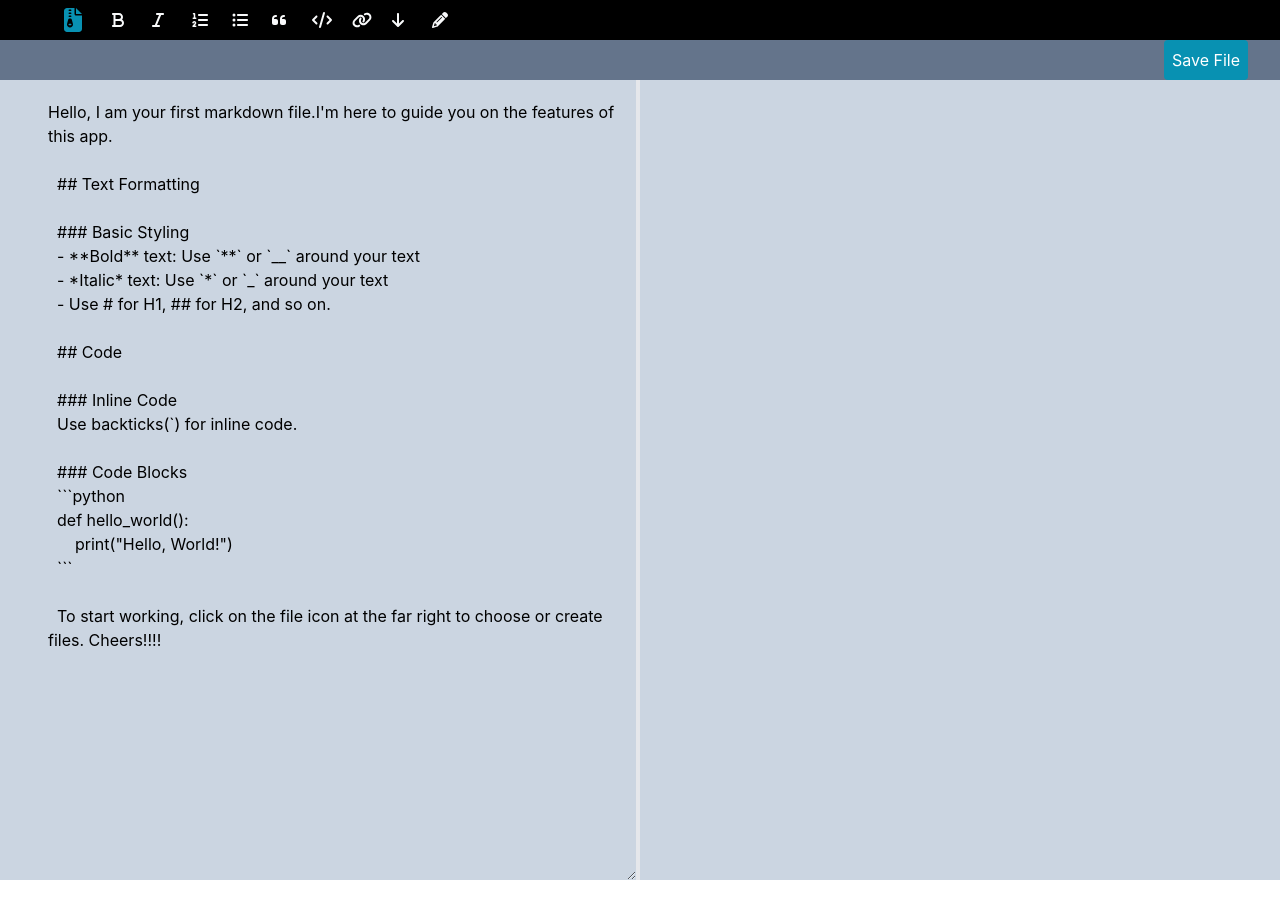
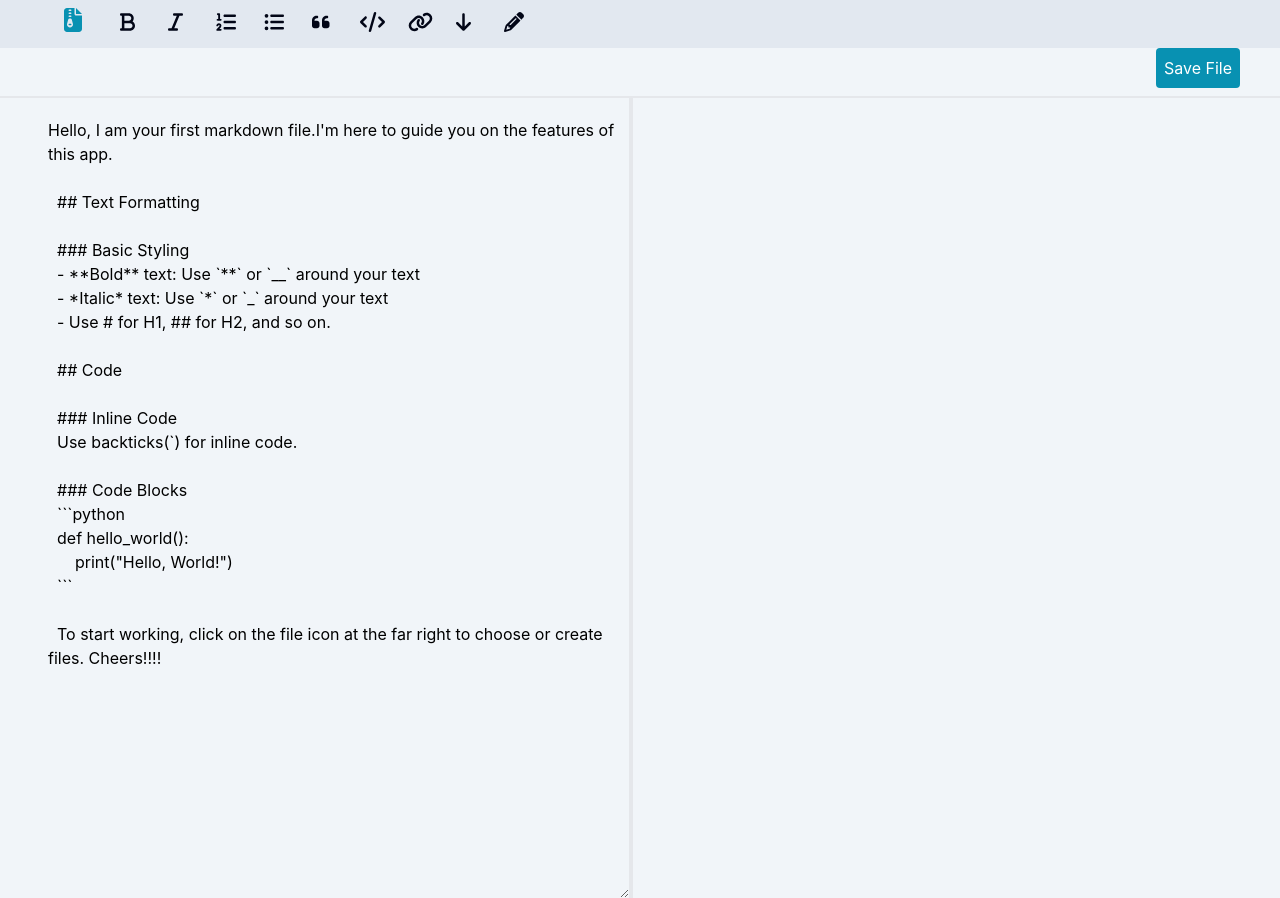
Before and after one commit to hyemiie/markDownEditor, a React (Create React App) app in the folder client/markdown/: page /mainPage in a window 1280 px wide. Built offline with nearby package versions, Linux system fonts and the light colour scheme.

Commit message:
logic update

```diff
--- a/client/markdown/src/components/Mainpage.jsx
+++ b/client/markdown/src/components/Mainpage.jsx
@@ -43,6 +43,7 @@ const Mainpage = () => {
   const [fileStatus, setFileStatus] = useState(false);
   const [fileName, setFileName] = useState("");
   const [currentFile, setCurrentFile] = useState("");
+  const [currentUserName, setCurrentUserName] = useState("");
   const [fileListStatus, setFileListStatus] = useState(false);
   const [isHovered, setIsHovered] = useState(false);
   const [hoveredButton, setHoveredButton] = useState(null);
@@ -137,7 +138,6 @@ const Mainpage = () => {
     }
   };
 
-
   const handleCodeClick = () => {
     if (highlightedText) {
       const Code = `<code>${highlightedText}</code>`;
@@ -204,21 +204,16 @@ const Mainpage = () => {
         token: token,
       });
       console.log("Successful", fileName, token, userInput);
-        alert("File created")
-        console.log('new file response', response)
-        setUserFile(response.data)
+      alert("File created");
+      console.log("new file response", response);
+      setUserFile(response.data);
       setFileStatus(false);
-
-
     } catch (error) {
       console.error("An error occurred:", error);
     }
 
     console.log("Function ended");
   };
-
-
-
 
   const editFile = async () => {
     const userEdit = userInput;
@@ -308,7 +303,7 @@ const Mainpage = () => {
   const getFileId = (fileId) => {
     setSelectedID(fileId);
     console.log("done", selectedID);
-    setUserInput('')
+    setUserInput("");
   };
 
   const getCurrentFile = (fileName) => {
@@ -337,17 +332,14 @@ const Mainpage = () => {
     setFileListStatus(true);
   };
 
-  const checkSmallScreen = () =>{
-
-    setSmallScreen(prevState => !prevState);
-    if(smallScreen){
-    console.log(' small screen true')
+  const checkSmallScreen = () => {
+    setSmallScreen((prevState) => !prevState);
+    if (smallScreen) {
+      console.log(" small screen true");
+    } else {
+      console.log(" small screen false");
     }
-    else{
-      console.log(' small screen false')
-
-    }
-  }
+  };
   useEffect(() => {
     if (selectedID.length < 1) {
       setUserInput(`Hello, I am your first markdown file.I'm here to guide you on the features of this app.
@@ -373,13 +365,19 @@ const Mainpage = () => {
   To start working, click on the file icon at the far right to choose or create files. Cheers!!!!`);
     }
   }, [selectedID]);
+
+  useEffect(() => {
+    const userName = localStorage.getItem("currentUser");
+    setCurrentUserName(userName);
+
+    return () => {};
+  }, []);
+
   return (
-    <div className="flex bg-yellow-600 overflow-x-hidden overflow-y-hidden">
+    <div className="flex overflow-x-hidden overflow-y-hidden">
       <div className="w-full ">
-      <div className="topHeading">
-      <p className="flex flex-wrap  text-gray-50 w-screen h-10 ">
-
-          <div className="flex pl-12 w-screen overflow-auto  bg-black">
+      <div className="sticky top-0 bg-red-400 ">          <p className="flex flex-wrap  text-gray-50 w-screen h-10 ">
+            <div className="flex pl-12 w-screen overflow-auto bg-slate-200 h-12">
               <button
                 className="flex pe-10 pt-2 pl-4 hover:bg-slate-500 w-7  "
                 onClick={() => {
@@ -399,69 +397,75 @@ const Mainpage = () => {
               </button>
 
               <button
-              className="flex pe-10 pt-3 hover:bg-slate-500 w-7"
+                className="flex pe-10 pt-3 pl-2 hover:bg-slate-500 w-7"
                 onClick={handleBoldClick}
                 onMouseEnter={() => handleMouseEnter("bold")}
                 onMouseLeave={handleMouseLeave}
               >
-              <FontAwesomeIcon icon={faBold} className="justify-center pl-2" />
+                <FontAwesomeIcon
+                  icon={faBold}
+                  className="justify-center pl-2 text-slate-950 text-xl"
+                />
                 {hoveredButton == "bold" ? <p>Bold</p> : ""}
               </button>
               <button
-              className="flex pe-10 font-bold pt-3 hover:bg-slate-500 w-7"
+                className="flex pe-10 font-bold pt-3 pl-2 hover:bg-slate-500 w-7"
                 onClick={handleItalicClick}
                 onMouseEnter={() => handleMouseEnter("Italic")}
                 onMouseLeave={handleMouseLeave}
               >
                 <FontAwesomeIcon
                   icon={faItalic}
-                className="justify-center pl-2"
+                  className="justify-center pl-2 text-slate-950 text-xl"
                 />
                 {hoveredButton == "Italic" ? <p>Italic</p> : ""}
               </button>
               <button
-              className="flex pe-10 pt-3 hover:bg-slate-500 w-7"
+                className="flex pe-10 pt-3 pl-2 hover:bg-slate-500 w-7"
                 onClick={handleListClick}
                 onMouseEnter={() => handleMouseEnter("List")}
                 onMouseLeave={handleMouseLeave}
               >
                 <FontAwesomeIcon
                   icon={faListNumeric}
-                className="justify-center pl-2"
+                  className="justify-center pl-2 text-slate-950 text-xl"
                 />
                 {hoveredButton == "List" ? <p>List</p> : ""}
               </button>
               <button
-              className=" flex pe-10 pt-3 hover:bg-slate-500 w-7 "
+                className=" flex pe-10 pt-3 pl-2 hover:bg-slate-500 w-7 "
                 onClick={handleSubListClick}
                 onMouseEnter={() => handleMouseEnter("SubList")}
                 onMouseLeave={handleMouseLeave}
               >
                 <FontAwesomeIcon
                   icon={faListDots}
-                className="justify-center pl-2"
+                  className="justify-center pl-2 text-slate-950 text-xl"
                 />
                 {hoveredButton == "SubList" ? <p>SubList</p> : ""}
               </button>
 
               <button
-              className="flex pe-10 pt-3 hover:bg-slate-500 w-7"
+                className="flex pe-10 pt-3 pl-2 hover:bg-slate-500 w-7"
                 onMouseEnter={() => handleMouseEnter("Quote")}
                 onMouseLeave={handleMouseLeave}
               >
                 <FontAwesomeIcon
                   icon={faQuoteLeft}
-                className="justify-center pl-2"
+                  className="justify-center pl-2 text-slate-950 text-xl"
                 />
                 {hoveredButton == "Quote" ? <p>Quote</p> : ""}
               </button>
               <button
-              className="flex pe-10 pt-3 hover:bg-slate-500 w-7"
+                className="flex pe-10 pt-3 pl-2 hover:bg-slate-500 w-7"
                 onClick={handleCodeClick}
                 onMouseEnter={() => handleMouseEnter("Code")}
                 onMouseLeave={handleMouseLeave}
               >
-              <FontAwesomeIcon icon={faCode} className="justify-center pl-2" />
+                <FontAwesomeIcon
+                  icon={faCode}
+                  className="justify-center pl-2 text-slate-950 text-xl"
+                />
                 {hoveredButton == "Code" ? <p>Code</p> : ""}
               </button>
               {/* <button
@@ -474,48 +478,50 @@ const Mainpage = () => {
               {hoveredButton == "Table" ? <p>Table</p> : ""}
             </button> */}
               <button
-              className="flex pe-10 pt-3 hover:bg-slate-500 w-7"
+                className="flex pe-10 pt-3 pl-2 hover:bg-slate-500 w-7"
                 onClick={handleLinkClick}
                 onMouseEnter={() => handleMouseEnter("Link")}
                 onMouseLeave={handleMouseLeave}
               >
-              <FontAwesomeIcon icon={faLink} className="justify-center pl-2" />
+                <FontAwesomeIcon
+                  icon={faLink}
+                  className="justify-center pl-2 text-slate-950 text-xl"
+                />
                 {hoveredButton == "Link" ? <p>Link</p> : ""}
               </button>
               <button
-              className="flex pe-10 pt-3 hover:bg-slate-500 w-7"
+                className="flex pe-10 pt-3 pl-2 hover:bg-slate-500 w-7"
                 onClick={handleDownload}
                 onMouseEnter={() => handleMouseEnter("Download")}
                 onMouseLeave={handleMouseLeave}
               >
                 <FontAwesomeIcon
                   icon={faArrowDown}
-                className="justify-center pl-2"
+                  className="justify-center pl-2 text-slate-950 text-xl"
                 />
                 {hoveredButton == "Download" ? <p>Download</p> : ""}
               </button>
               <button
-              className="flex pe-10 pt-3 hover:bg-slate-500 w-7"
+                className="flex pe-10 pt-3 pl-2 hover:bg-slate-500 hover:text-slate-50 w-7"
                 onClick={editFile}
                 onMouseEnter={() => handleMouseEnter("Edit")}
                 onMouseLeave={handleMouseLeave}
               >
                 <FontAwesomeIcon
                   icon={faPencil}
-                className="justify-center pl-2"
+                  className="justify-center pl-2 text-slate-950 text-xl"
                 />
                 {hoveredButton == "Edit" ? <p>Edit File</p> : ""}
               </button>
             </div>
           </p>
 
-        <div className="flex items-center justify-between  flex-wrap bg-slate-500">
+          <div className="flex items-center justify-between  flex-wrap bg-slate-100 border-b-2 border-gray-200 border-solid p-2">
             <p className=" text-gray-300 text-3xl ml-4 font-bold font-serif ">
               {currentFile}
             </p>
 
             <div className="flex">
-
               <button
                 onClick={editFile}
                 className="text-center bg-cyan-600 text-white hover:text-gray-100 p-2 rounded mr-8 "
@@ -529,7 +535,7 @@ const Mainpage = () => {
         <div className="flex w-auto">
           {!currentFile.length < 1 ? (
             <textarea
-    className="bg-slate-300 h-screen w-[50%] border-r-4 border-b-cyan-500 outline-none pl-12 pt-5 overflow-y-scroll"
+              className="bg-slate-100 h-screen w-[100%] border-r-4 border-b-cyan-500 outline-none pl-12 pt-5 overflow-y-scroll"
               placeholder="start writing here"
               id="userInput"
               value={userInput}
@@ -539,43 +545,50 @@ const Mainpage = () => {
             />
           ) : (
             <textarea
-      className="bg-slate-300 h-screen w-[50%] border-r-4 border-b-cyan-500 outline-none pl-12 pt-5 overflow-y-scroll"
+              className="bg-slate-100 h-screen w-[100%] border-r-4 border-b-cyan-500 outline-none pl-12 pt-5 overflow-y-scroll"
               placeholder="start writing here"
               id="userInput"
               value={userInput}
               onChange={handleUserInputChange}
-
             />
           )}
           <div
-className={`bg-slate-300 h-screen overflow-y-scroll w-[50%] outline-none p-10 ${smallScreen ? 'show' : 'hide'}`}            id="htmlResponse"
+            className={`bg-slate-100 h-screen overflow-y-scroll outline-none p-10 ${
+              !smallScreen ? "show w-[100%]" : "hide w-[50%]"
+            }`}
+            id="htmlResponse"
             dangerouslySetInnerHTML={{ __html: htmlResponse }}
           />
 
-          <div className=" bg-slate-200 buttonContainer"><button className="responsiveView flex ml-auto text-gray-400 p-2 w-12 text-center items-center justify-center border-radius cur"  onClick={checkSmallScreen}> {!smallScreen? <FontAwesomeIcon
-                icon={faEye}
-                className="justify-center"
-              />:<FontAwesomeIcon
-                icon={faPenAlt}
-                className="justify-center text-xl"
-              />}</button>
+<div className="bg-slate-200 buttonContainer fixed  right-0 h-full">
+    <button
+      className="responsiveView flex ml-auto text-gray-400 p-2 w-12 text-center items-center justify-center rounded cursor-pointer"
+      onClick={checkSmallScreen}
+    >
+      {smallScreen ? (
+        <FontAwesomeIcon icon={faPenAlt} className="text-xl" />
+      ) : (
+        <FontAwesomeIcon icon={faEye} />
+      )}
+    </button>
   </div>
-
         </div>
-
       </div>
       {fileListStatus && (
-        <div className="bg-slate-500 py-3.5 pl-4 w-max h-screen flex flex-col overflow-y-scroll fixed">
+        <div className="bg-slate-500 py-3.5  w-80 h-screen flex flex-col overflow-y-auto fixed p-4">
+          <div className="flex justify-between items-center pb-8">
+            <h2 className="flex text-4xl text-teal-100">{currentUserName}</h2>
             <FontAwesomeIcon
               icon={faArrowLeft}
               onClick={viewStatusFalse}
-            className="flex bg-slate-600 w-6 h-6 text-xs p-5 rounded-full hover:bg-black hover:text-slate-100"
+              className="flex w-6 h-6 text-xl p-5 rounded-xs hover:bg-slate-400 hover:text-slate-100 text-slate-50 cursor-pointer"
             />
+          </div>
 
           {userFile.map((file) => (
             <div
               key={file._id}
-              className="mb-7 hover:bg-gray-600 text-gray-100 w-56 h-8 flex justify-between align-middle"
+              className="mb-7 hover:bg-gray-600 text-gray-100 w-88 h-16 flex justify-between items-center mb-4 p-2 border-b border-slate-400"
             >
               <ul
                 onClick={() => {
@@ -585,15 +598,12 @@ className={`bg-slate-300 h-screen overflow-y-scroll w-[50%] outline-none p-10 ${
                 }}
               >
                 <li> {file.fileName}</li>
-
               </ul>
               <FontAwesomeIcon
                 icon={faTrash}
                 onClick={() => {
                   if (
-                    window.confirm(
-                      "Are you sure you want to delete this file?"
-                    )
+                    window.confirm("Are you sure you want to delete this file?")
                   ) {
                     setMessageID(file._id);
                     setCurrentUserID(file.userId);
@@ -615,7 +625,7 @@ className={`bg-slate-300 h-screen overflow-y-scroll w-[50%] outline-none p-10 ${
               </div>
             )}
           </div>
-          <div className="flex">
+          <div className="flex mt-8 ml-auto">
             <button
               className="bg-slate-50 w-42 mr-auto pr-5 h-10"
               onClick={() => {
@@ -634,7 +644,6 @@ className={`bg-slate-300 h-screen overflow-y-scroll w-[50%] outline-none p-10 ${
           </div>
         </div>
       )}
-
     </div>
   );
 };
```
Also changed, not shown: client/markdown/src/App.js (+7 -1 lines), client/markdown/src/components/Landing/Hero.jsx (added, +22 -0 lines), client/markdown/src/components/Login/Login.jsx (+16 -14 lines), client/markdown/src/components/mainpage.css (+20 -9 lines), client/markdown/src/components/Landing/hero.css (added), 2 other files (tests, documents, lock files or other folders). Lines whose indentation alone changed are shown as unchanged.
